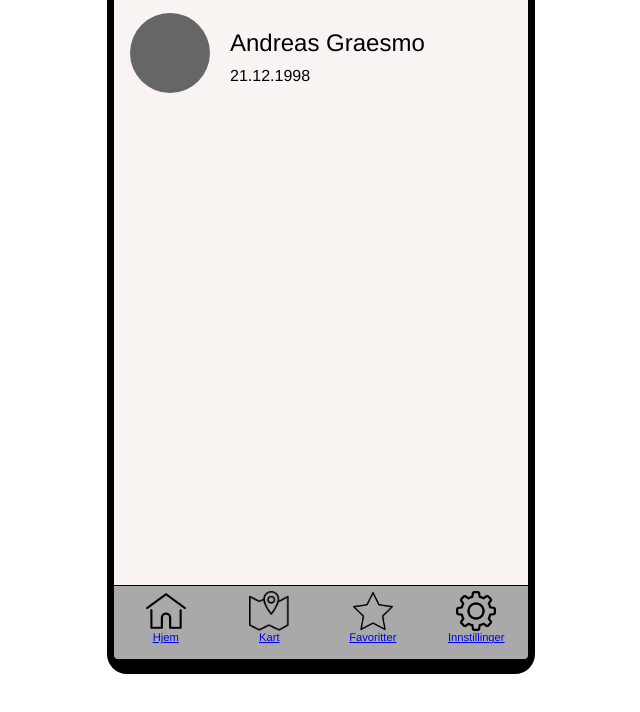
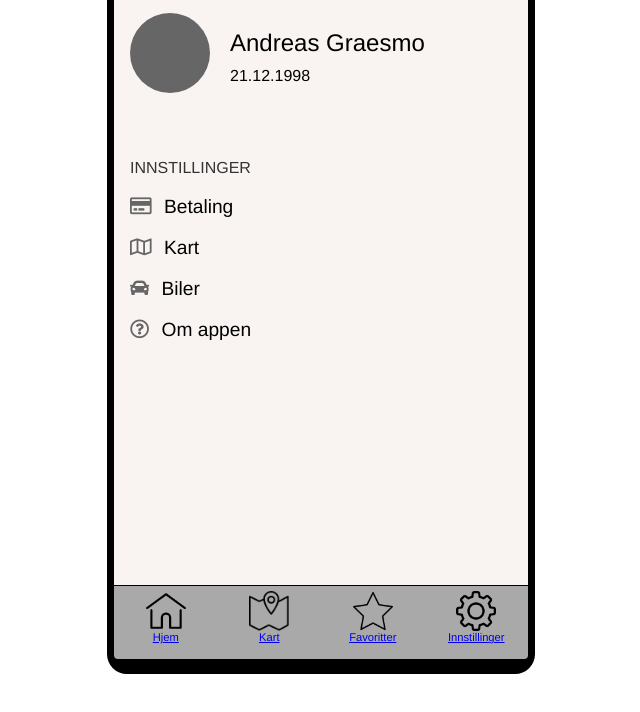
Before and after one commit to AndreasGraesmo/parkingapp, a plain HTML site: page innstillinger.html in a window 1280 px wide. Shown: the part 152-864 px from the top of the page, without its empty margins (319-959 px from the left). Drawn offline with nearby package versions, Linux system fonts and the light colour scheme.

Commit message:
changes to settings page
added general list of settings, somewhat styled it.

```diff
--- a/css/innstillinger.css
+++ b/css/innstillinger.css
@@ -27,3 +27,35 @@
 #name{
     font-size: 1.5rem;
 }
+
+#settings-section {
+    padding: 1rem;
+}
+
+#settings-title {
+    color: #333;
+    font-weight: 400;
+    font-size: 1rem;
+}
+
+#settings-list {
+    list-style: none;
+    margin: 0;
+    padding: 0;
+}
+
+#settings-list li a{
+    color: #000;
+    text-decoration: none;
+    font-size: 1.2rem;
+}
+
+.settings-list-icon {
+    color: #666;
+    position: relative;
+}
+
+.settings-list-text {
+    margin: 0 0 0 7px;
+    position: relative;
+}
--- a/innstillinger.html
+++ b/innstillinger.html
@@ -6,6 +6,7 @@
     <meta http-equiv="X-UA-Compatible" content="ie=edge">
     <link rel="stylesheet" href="css/main.css">
     <link rel="stylesheet" href="css/innstillinger.css">
+    <link rel="stylesheet" href="https://use.fontawesome.com/releases/v5.8.1/css/all.css" integrity="sha384-50oBUHEmvpQ+1lW4y57PTFmhCaXp0ML5d60M1M7uH2+nqUivzIebhndOJK28anvf" crossorigin="anonymous">
     <title>Document</title>
 </head>
 <body>
@@ -21,6 +22,32 @@
                 <ul id="personal-info">
                     <li id="name"><p>{{ name }}</p></li>
                     <li><p>{{ dob }}</p></li>
+                </ul>
+            </section>
+
+            <section id="settings-section">
+                <h3 id="settings-title">INNSTILLINGER</h3>
+
+                <ul id="settings-list">
+                    <li><a href="#"><p>
+                        <span class="settings-list-icon"><i class="far fa-credit-card"></i></span>
+                        <span class="settings-list-text">Betaling</span></p></a>
+                    </li>
+
+                    <li><a href="#"><p>
+                        <span class="settings-list-icon"><i class="far fa-map"></i></span>
+                        <span class="settings-list-text">Kart</span></p></a>
+                    </li>
+
+                    <li><a href="#"><p>
+                        <span class="settings-list-icon"><i class="fas fa-car"></i></span>
+                        <span class="settings-list-text">Biler</span></p></a>
+                    </li>
+
+                    <li><a href="#"><p>
+                        <span class="settings-list-icon"><i class="far fa-question-circle"></i></span>
+                        <span class="settings-list-text">Om appen</span></p></a>
+                    </li>
                 </ul>
             </section>
 
```
